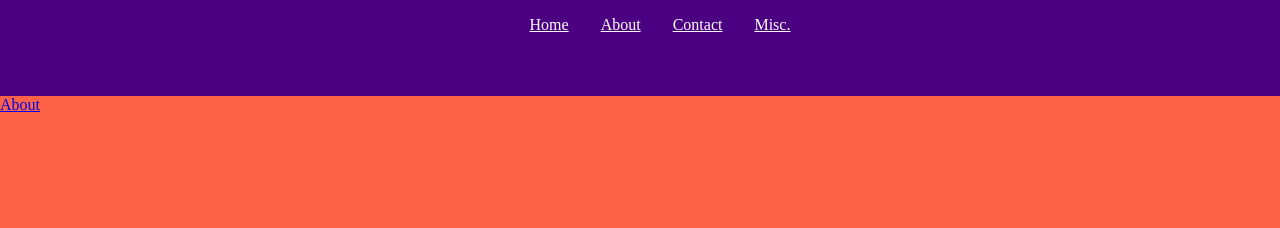
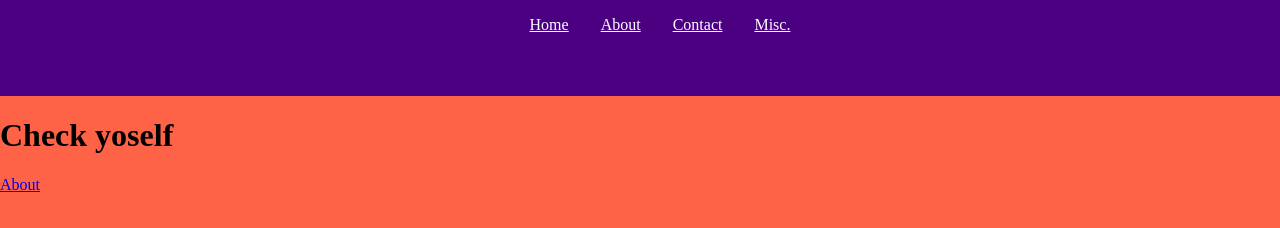
Before and after one commit to Flaskfullofcoffee/gatsby_sandbox, a Gatsby site: page / in a window 1280 px wide. Built offline with nearby package versions, Linux system fonts and the light colour scheme; Gatsby itself is replaced by a stand-in of ours.

Commit message:
update git

```diff
--- a/src/pages/index.js
+++ b/src/pages/index.js
@@ -6,6 +6,7 @@
 export default () => (
    <div>
       <Header />
+      <h1>Check yoself</h1>
       <Link to='/about'>About</Link>
     </div>
 )
```
